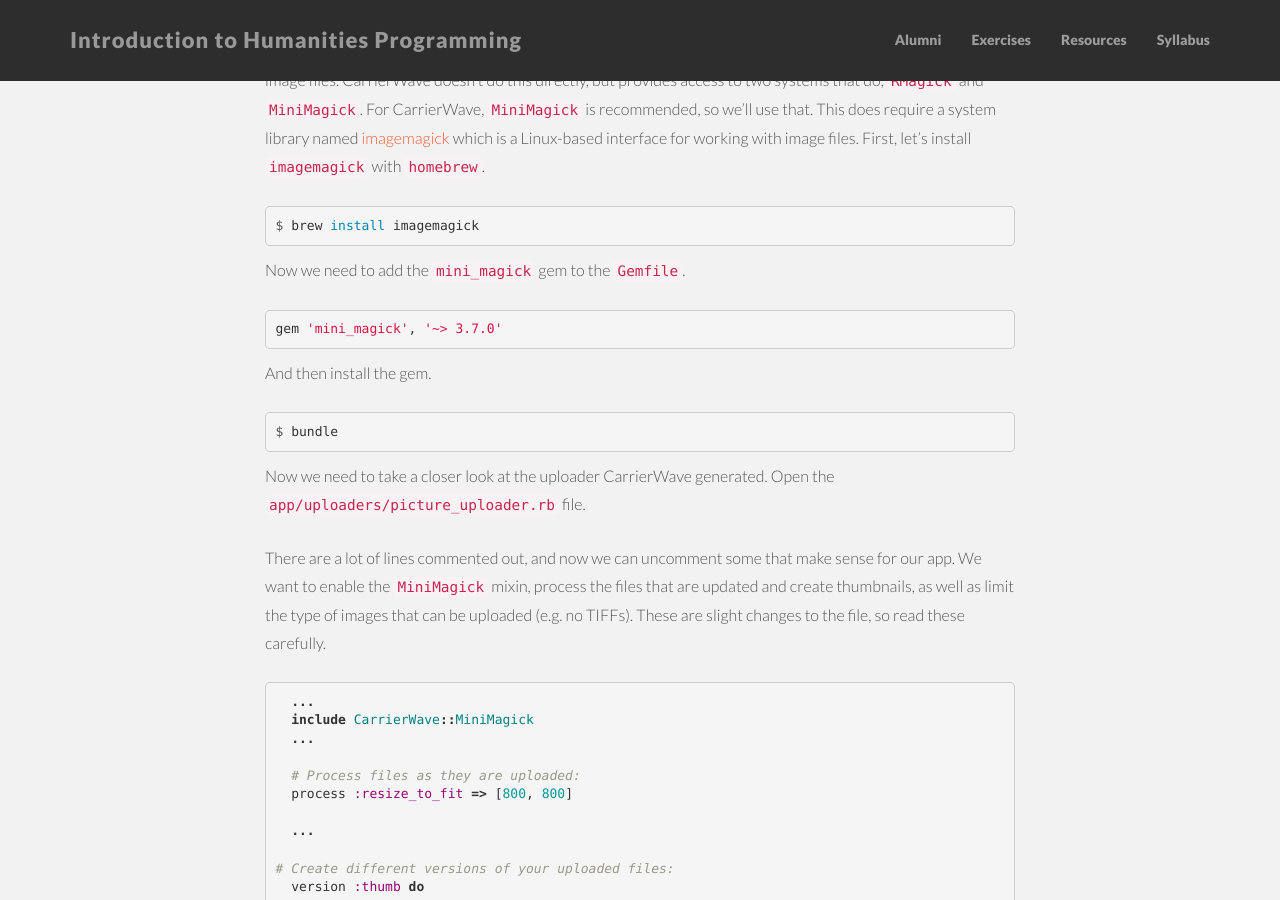
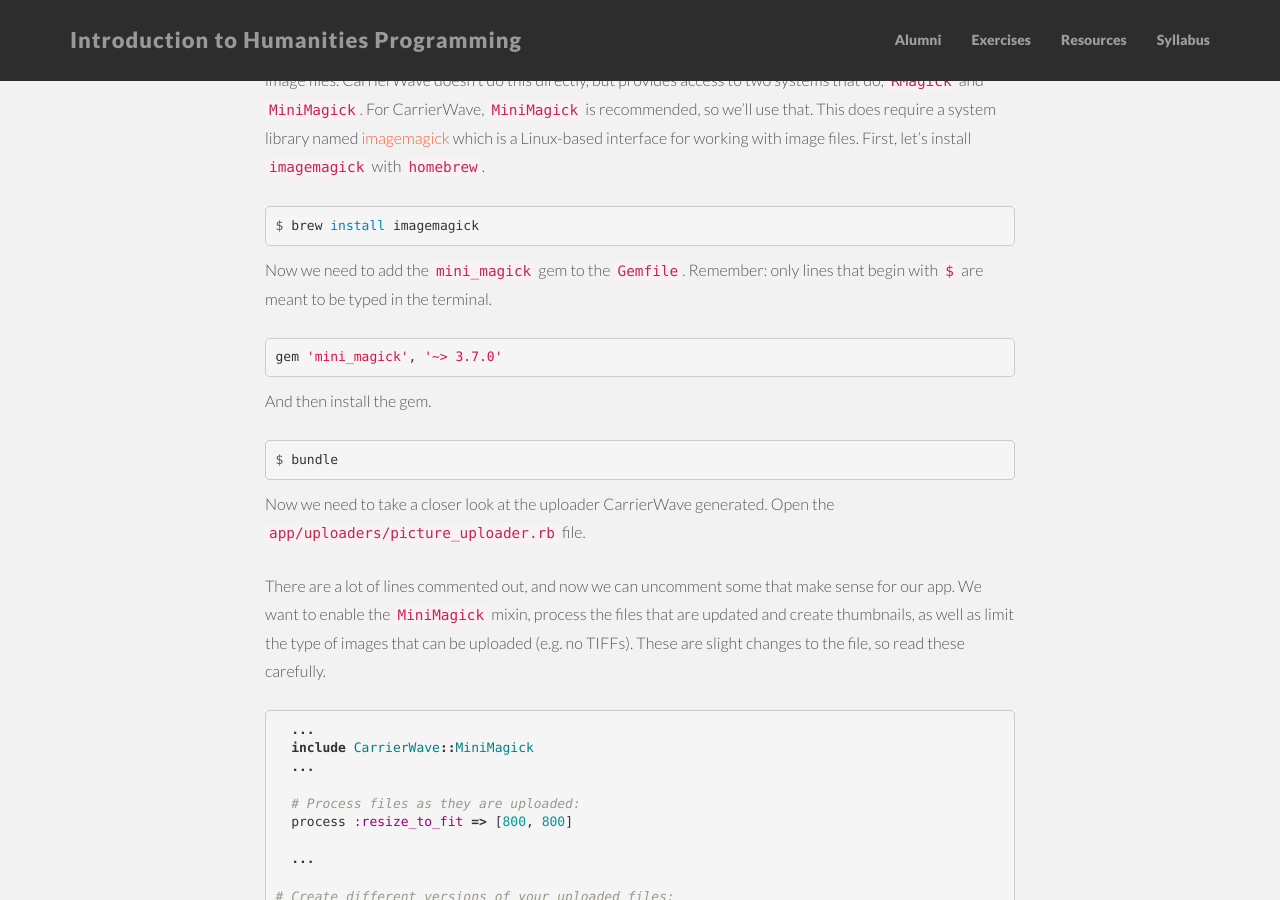
Before and after one commit to humanitiesprogramming/humanitiesprogramming.github.io, a Jekyll site: the page built from exercise-rails4.md, in a window 1280 px wide and 900 px high, scrolled down 3520 px. Built offline with Jekyll 4.4.1, drawn with Linux system fonts in a browser that asks for light colours; nearby versions of some CDN libraries.

Commit message:
clarifies language on terminal.

```diff
--- a/exercise-rails4.md
+++ b/exercise-rails4.md
@@ -167,7 +167,7 @@ files. First, let's install `imagemagick` with `homebrew`.
 $ brew install imagemagick
 {% endhighlight %}
 
-Now we need to add the `mini_magick` gem to the `Gemfile`.
+Now we need to add the `mini_magick` gem to the `Gemfile`. Remember: only lines that begin with `$` are meant to be typed in the terminal.
 
 {% highlight ruby %}
 gem 'mini_magick', '~> 3.7.0'
```
